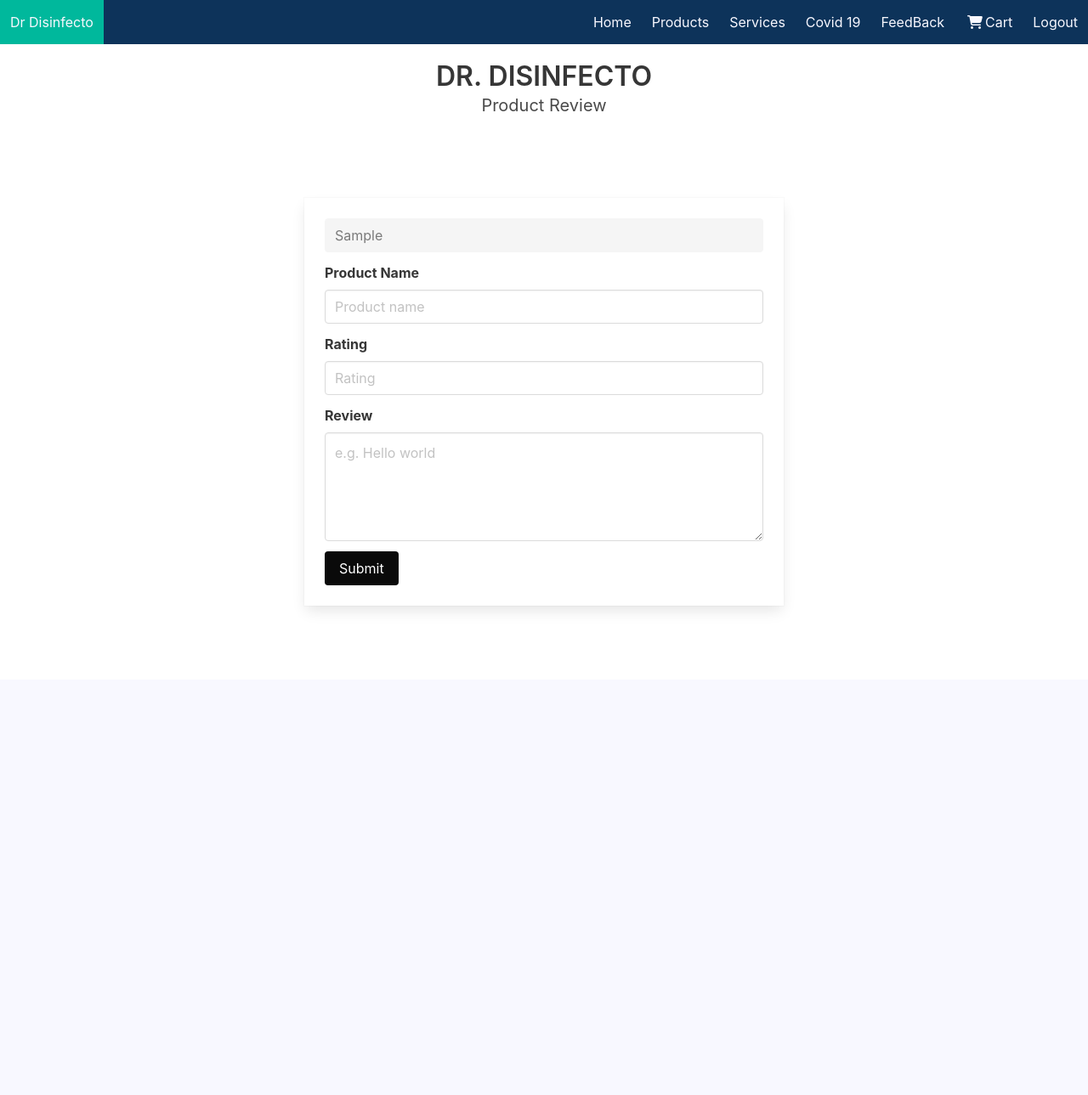
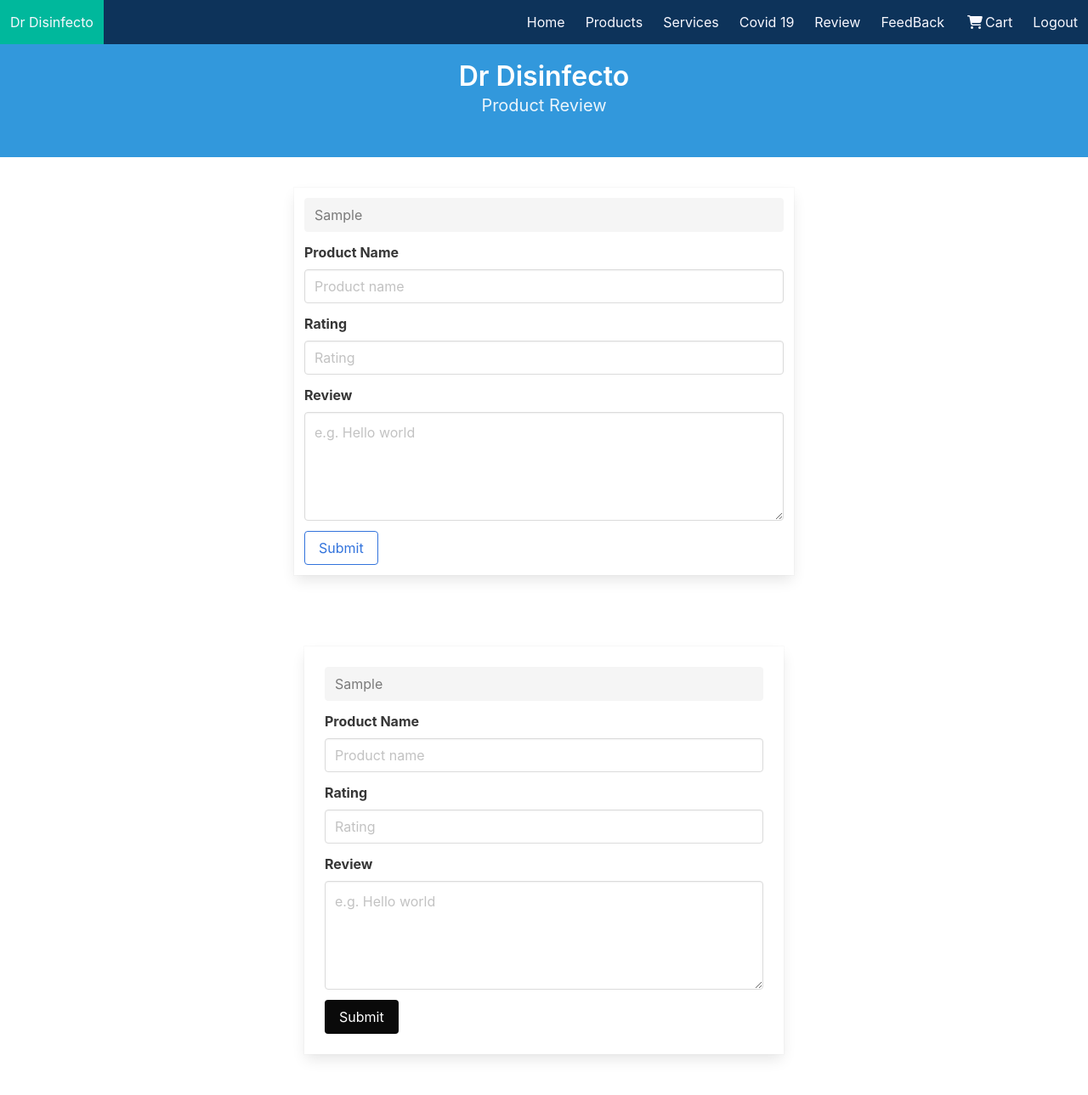
Before and after one commit to imrshu/dr-disinfecto, a Django app: page /reviews in a window 1280 px wide. Shown: the whole page at 85% size. Before the commit the page ends 719 px from the top, so only its background shows below. Run offline with Django 3.2, Linux system fonts and the light colour scheme; the visitor is signed in with stand-in values (Sample User, id 1); some libraries are stand-ins or nearby versions.

Commit message:
Fix: ui changes

```diff
--- a/disinfecto/templates/navbar.html
+++ b/disinfecto/templates/navbar.html
@@ -45,20 +45,23 @@
          <a href="#/form" class="navbar-item" title="Disinfecto Services" style="color: ghostwhite;">
             <span>Services</span>
          </a>
-         <a href="#" class="navbar-item" title="Disinfecto covid 19 updates" style="color: ghostwhite;">
+         <a href="https://www.mohfw.gov.in/" class="navbar-item" target="_blank" title="Disinfecto covid 19 updates" style="color: ghostwhite;">
             <span>Covid 19</span>
          </a>
          {% if request.user.is_authenticated %}
+         <a href="{% url 'product:giveReview' %}" title="Disinfecto Review form" class="navbar-item {% active_link 'product:giveReview' %}" style="color: ghostwhite;">
+            <span>Review</span>
+         </a>
          <a href="{% url 'product:feedback' %}" title="Disinfecto Feedback form" class="navbar-item {% active_link 'product:feedback' %}" style="color: ghostwhite;">
             <span>FeedBack</span>
          </a>
-         <a href="{% url 'product:showcart' %}" title="Disinfecto Feedback form" class="navbar-item {% active_link 'product:showcart' %}" style="color: ghostwhite;">
+         <a href="{% url 'product:showcart' %}" title="Disinfecto Cart" class="navbar-item {% active_link 'product:showcart' %}" style="color: ghostwhite;">
             <span class="icon">
                <i class="fas fa-shopping-cart"></i>
              </span>
              <span>Cart</span>
          </a>
-         <a href="{% url 'product:logout' %}" title="Disinfecto Feedback form" class="navbar-item {% active_link 'product:logout' %}" style="color: ghostwhite;">
+         <a href="{% url 'product:logout' %}" title="Disinfecto Logout" class="navbar-item {% active_link 'product:logout' %}" style="color: ghostwhite;">
             <span>Logout</span>
          </a>
          {% else %}
--- a/disinfecto/templates/review.html
+++ b/disinfecto/templates/review.html
@@ -5,23 +5,67 @@
 
 <style>
   .navbar.is-primary {
-    background-color: #0d335a;
+  background-color: #0d335a;
   }
 </style>
-
 
 {% include 'navbar.html' %}
 
 <br>
 
-<section class="section">
-  <div class="container has-text-centered">
-    <h1 class="title">
-      DR. DISINFECTO
-    </h1>
-    <h2 class="subtitle">
-      Product Review
-    </h2>
+<section class="hero is-info">
+  <div class="hero-body">
+    <div class="container has-text-centered">
+      <h1 class="title">Dr Disinfecto</h1>
+      <h2 class="subtitle">
+        Product Review
+      </h2>
+    </div>
+  </div>
+</section>
+
+
+<section class="hero">
+  <div class="hero-body">
+    <div class="container">
+      <div class="columns is-centered">
+        <div class="column is-half card">
+          <form action="{% url 'product:giveReview' %}" method="post">
+            {% csrf_token %}
+            <div class="field">
+              <div class="control">
+                  <input class="input" type="text" placeholder="name" name="first_name" value="{{username}}" disabled>
+              </div>
+            </div>
+            <div class="field">
+              <label class="label">Product Name</label>
+              <div class="control">
+                  <input class="input" type="text" placeholder="Product name" name="product_name">
+              </div>
+            </div>
+            <div class="field">
+              <label class="label">Rating</label>
+              <div class="control">
+                  <input class="input" type="tel" placeholder="Rating" name="rating">
+              </div>
+            </div>
+            <div class="field">
+              <label class="label">Review</label>
+              <div class="control">
+                  <textarea class="textarea" placeholder="e.g. Hello world" name="review"></textarea>
+              </div>
+            </div>
+            <div class="field is-grouped">
+              <p class="control">
+                <button class="button is-link is-outlined" type="submit">
+                  Submit
+                </button>
+              </p>
+            </div>
+          </form>
+        </div>
+      </div>
+    </div>
   </div>
 </section>
 
```
